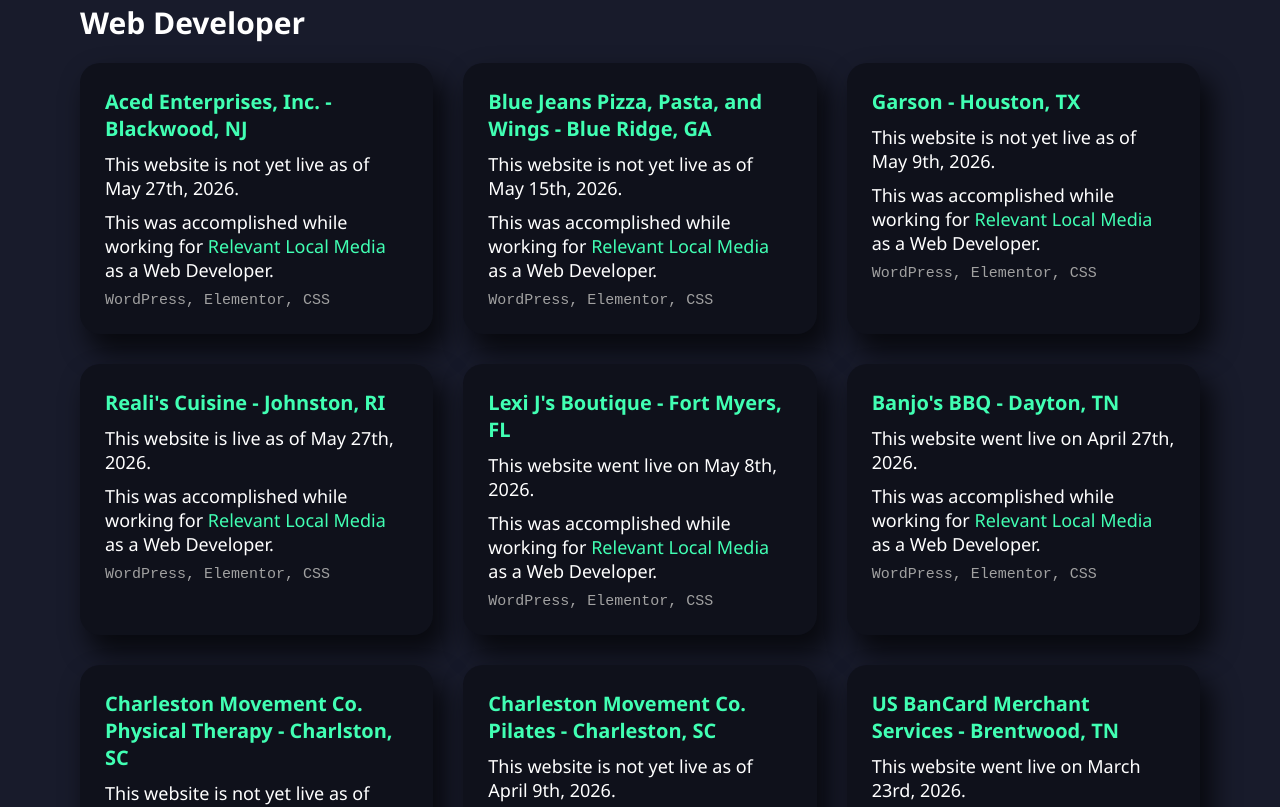
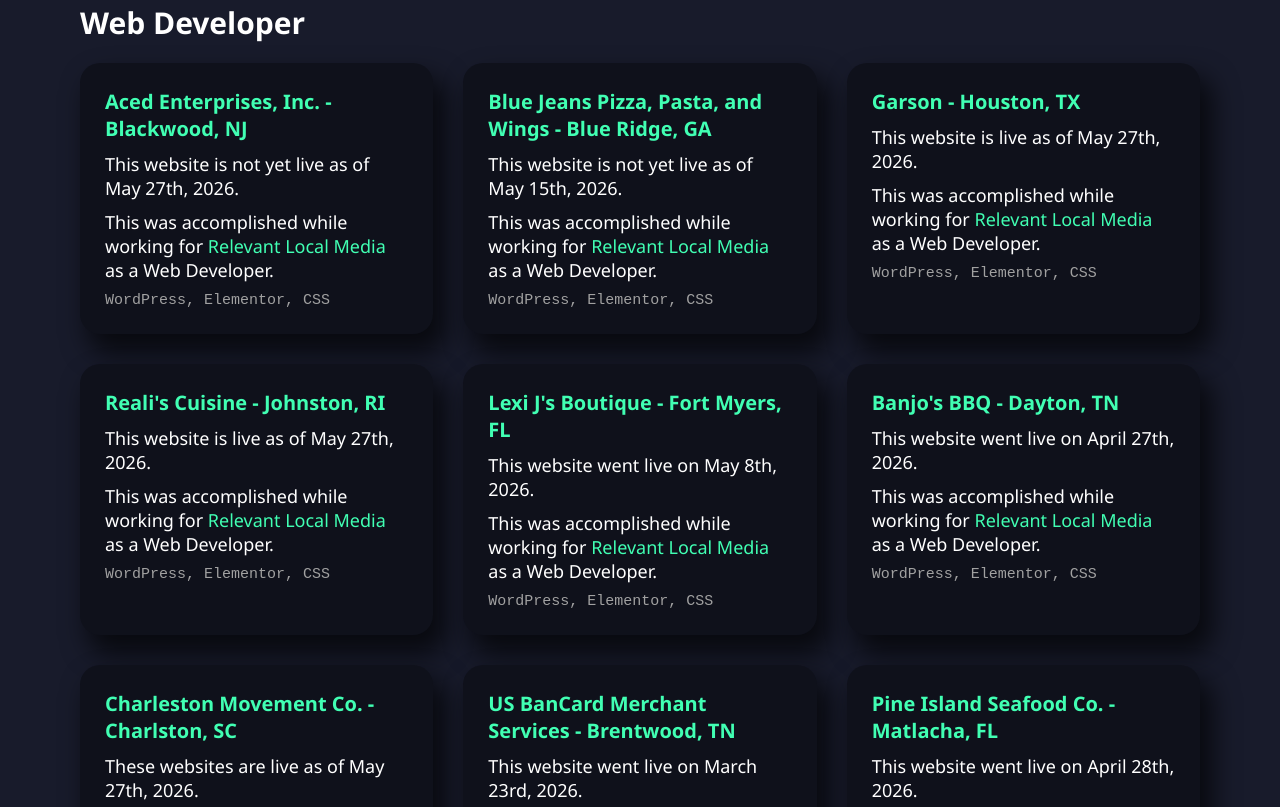
Before and after one commit to snaramirez872/seanramirez, a Next.js app: page /projects/relevant-local-media in a window 1280 px wide. Shown: the part 200-1007 px from the top of the page. Built offline with nearby package versions, Linux system fonts and the light colour scheme.

Commit message:
added live links to some sites that went live

```diff
--- a/src/app/projects/relevant-local-media/page.tsx
+++ b/src/app/projects/relevant-local-media/page.tsx
@@ -27,10 +27,10 @@
                         </RLMProjCard>
                         <RLMProjCard
                             title="Garson - Houston, TX"
-                            url="https://garsonshouston.wpenginepowered.com/"
+                            url="https://garsonrestaurant.com"
                             techList="WordPress, Elementor, CSS"
                         >
-                            <p className="description">This website is not yet live as of May 9th, 2026.</p>
+                            <p className="description">This website is live as of May 27th, 2026.</p>
                         </RLMProjCard>
                         <RLMProjCard
                             title="Reali's Cuisine - Johnston, RI"
@@ -54,18 +54,11 @@
                             <p className="description">This website went live on April 27th, 2026.</p>
                         </RLMProjCard>
                         <RLMProjCard
-                            title="Charleston Movement Co. Physical Therapy - Charlston, SC"
-                            url="https://eigthstreetpt.wpenginepowered.com"
+                            title="Charleston Movement Co. - Charlston, SC"
+                            url="https://charlestonmovementco.com"
                             techList="WordPress, Elementor, CSS, Da Vinci Resolve"
                         >
-                            <p className="description">This website is not yet live as of April 9th, 2026.</p>
-                        </RLMProjCard>
-                        <RLMProjCard
-                            title="Charleston Movement Co. Pilates - Charleston, SC"
-                            url="https://eighthpilates.wpenginepowered.com"
-                            techList="WordPress, Elementor, CSS, Da Vinci Resolve"
-                        >
-                            <p className="description">This website is not yet live as of April 9th, 2026.</p>
+                            <p className="description">These websites are live as of May 27th, 2026.</p>
                         </RLMProjCard>
                         <RLMProjCard
                             title="US BanCard Merchant Services - Brentwood, TN"
```
